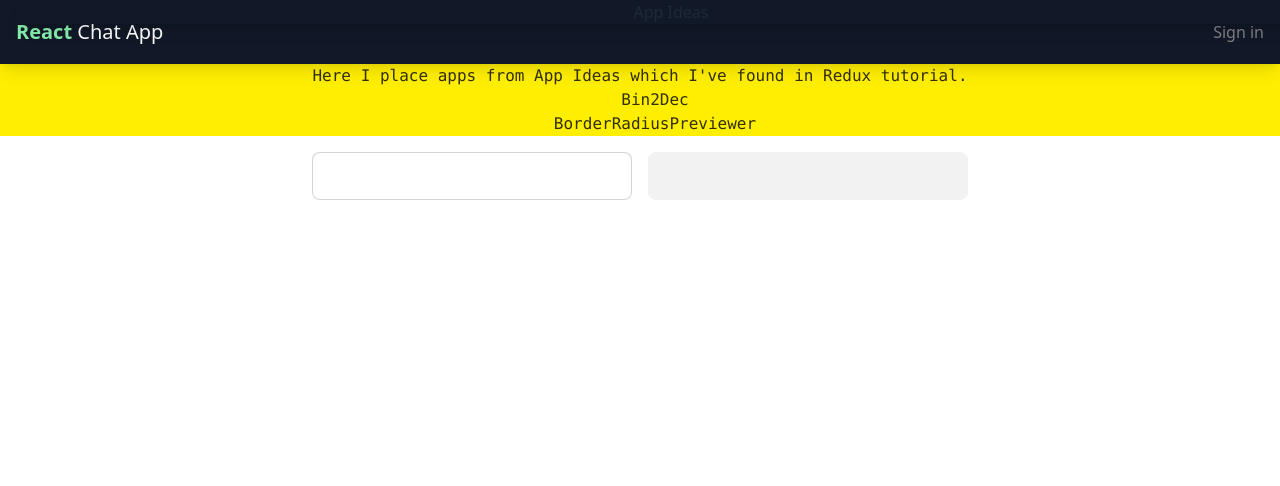
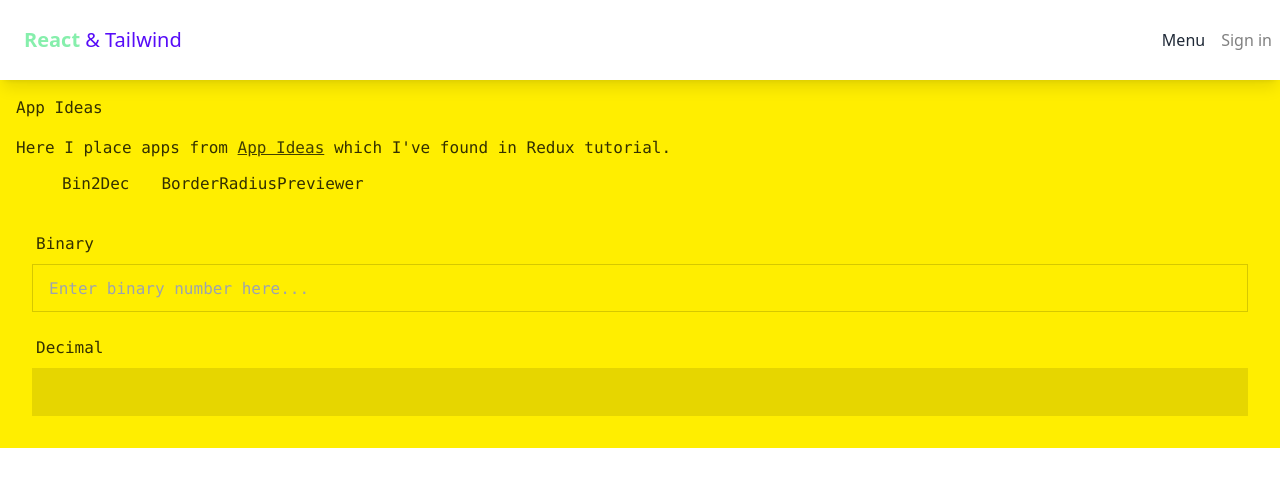
Before and after one commit to alexstulov/react-n-tailwind, a React (Create React App) app: page /app-ideas/bin2dec in a window 1280 px wide. Shown: the top 486 px of the page. Built offline with nearby package versions, Linux system fonts and the light colour scheme; no server answers; what bad-words would draw is missing.

Commit message:
Fix navbar styles. Add navigation accordeon

```diff
--- a/src/App.css
+++ b/src/App.css
@@ -1,6 +1,5 @@
 .app {
   text-align: center;
-  margin: 64px 0;
 }
 
 .app-logo {
--- a/src/components/NavigationBar.tsx
+++ b/src/components/NavigationBar.tsx
@@ -15,25 +15,33 @@ const NavigationBar = () => {
   }, [loading, user, navigate])
 
   return (
-    <nav>
-      <div>
-        <h1>
-          <strong>React</strong> Chat App
-        </h1>
-        <nav>
-          <ul>
-            <li><Link to='/app-ideas'>App Ideas</Link></li>
-          </ul>
-        </nav>
+    <div className="sticky top-0 z-30 flex h-16 w-full justify-center bg-opacity-90 backdrop-blur transition-all duration-100
+  bg-base-100 text-base-content">
+      <nav className="navbar bg-base-100 w-full">
+        <div className="flex flex-1 md:gap-1 lg:gap-2">
+          <Link to="/"><h1 className="heading-1 text-primary">
+            <strong>React</strong> & Tailwind
+          </h1></Link>
+        </div>
+
+        <ul className="menu menu-horizontal bg-base-100 p-0">
+          <li>
+            <span>Menu</span>
+            <ul className="bg-base-100 p-0">
+              <li><Link to='/app-ideas'>App Ideas</Link></li>
+              <li><Link to='/tic-tac-toe'>Tic Tac Toe</Link></li>
+              <li><Link to='/todo'>Todo</Link></li>
+              <li><Link to='/exercises'>Exersices</Link></li>
+            </ul>
+          </li>
+        </ul>
         {user && (
           <div className="login_h">
             <Avatar src={user?.photoURL} />
             <button
               className="text-gray-400 hover:text-white"
               onClick={logout}
-            >
-                            SignOut
-            </button>
+            >SignOut</button>
           </div>
         )}
         {!user && (
@@ -41,8 +49,8 @@ const NavigationBar = () => {
                         Sign in
           </Link>
         )}
-      </div>
-    </nav>
+      </nav>
+    </div>
   )
 }
 
--- a/src/components/Todo.css
+++ b/src/components/Todo.css
@@ -5,7 +5,7 @@
   justify-content: center;
   text-align: center;
   color: black;
-  padding-top: 4rem;
+  padding-top: 2rem;
 }
 
 button {
--- a/src/modules/app-ideas/Bin2Dec.tsx
+++ b/src/modules/app-ideas/Bin2Dec.tsx
@@ -18,8 +18,16 @@ const Bin2Dec = () => {
     setDecimal(dec.toString())
   }
   return <div className="m-4">
-    <input type="text" className="input input-bordered w-1/2 max-w-xs mr-4" name="binary" onChange={binaryInputHandler} value={binary} />
-    <input type="text" className="input input-bordered w-1/2 max-w-xs" name="decimal" value={hasNonDigit ? "Numbers only": decimal} disabled />
+    <div className="form-control w-full mb-4">
+      <label htmlFor="binary" className="label">Binary</label>
+      <input type="text" className=" w-full input input-bordered" name="binary" id="binary" onChange={binaryInputHandler} value={binary} maxLength={1024} placeholder="Enter binary number here..." />
+    </div>
+    <div className="form-control w-full">
+      <label htmlFor="binary" className="label">Decimal</label>
+      <input type="text" className="w-full input input-bordered" name="decimal" value={hasNonDigit ? "Numbers only": binary === "" ? "" : decimal} disabled />
+    </div>
+
+
   </div>
 }
 
--- a/src/modules/app-ideas/index.tsx
+++ b/src/modules/app-ideas/index.tsx
@@ -6,20 +6,21 @@ import BorderRadiusPreviewer from "./BorderRadiusPreviewer"
 const AppIdeas = () => {
   return (
     <>
-      <div data-theme="cyberpunk">
-        <p>Here I place apps from <Link to="https://github.com/florinpop17/app-ideas">App Ideas</Link> which I&apos;ve found in Redux tutorial.</p>
-        <ul>
+      <div data-theme="cyberpunk" className="p-4">
+        <div className="flex flex-col justify-start text-left">
+          <h2 className="heading-2 my-4">App Ideas</h2>
+          <p>Here I place apps from <Link className="link link-neutral" to="https://github.com/florinpop17/app-ideas">App Ideas</Link> which I&apos;ve found in Redux tutorial.</p>
+          <ul className="menu menu-horizontal bg-base-100 rounded-box">
             <li><Link to="/app-ideas/bin2dec">Bin2Dec</Link></li>
             <li><Link to="/app-ideas/border-radius-previewer">BorderRadiusPreviewer</Link></li>
           </ul>
-
-
-      </div>
           <Outlet />
           <Routes>
             <Route path={"bin2dec"} element={<Bin2Dec />} />
             <Route path={"border-radius-previewer"} element={<BorderRadiusPreviewer />} />
           </Routes>
+        </div>
+      </div>
     </>
   )
 }
```
Lines whose indentation alone changed are shown as unchanged.
